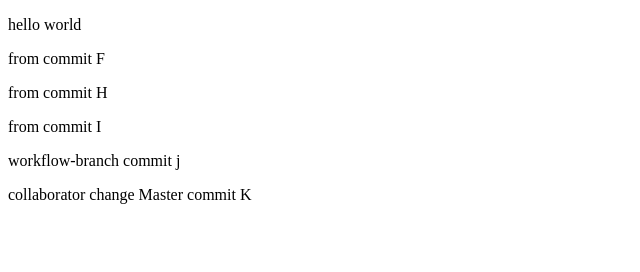
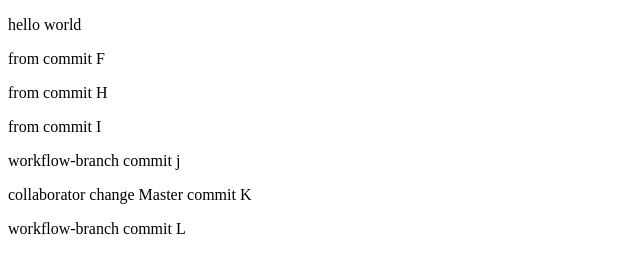
Before and after one commit to alex-lvl/git-practice, a plain HTML site: page index.html in a window 1280 px wide. Shown: the whole page, without its empty margins (0-640 px from the left). Drawn offline with Linux system fonts and the light colour scheme.

Commit message:
commit L

```diff
--- a/index.html
+++ b/index.html
@@ -12,5 +12,6 @@
   <p>from commit I</p>
   <p>workflow-branch commit j</p>
   <p>collaborator change Master commit K</p>
+  <p>workflow-branch commit L</p>
 </body>
 </html>
```
Also changed, not shown: 1 other file.
